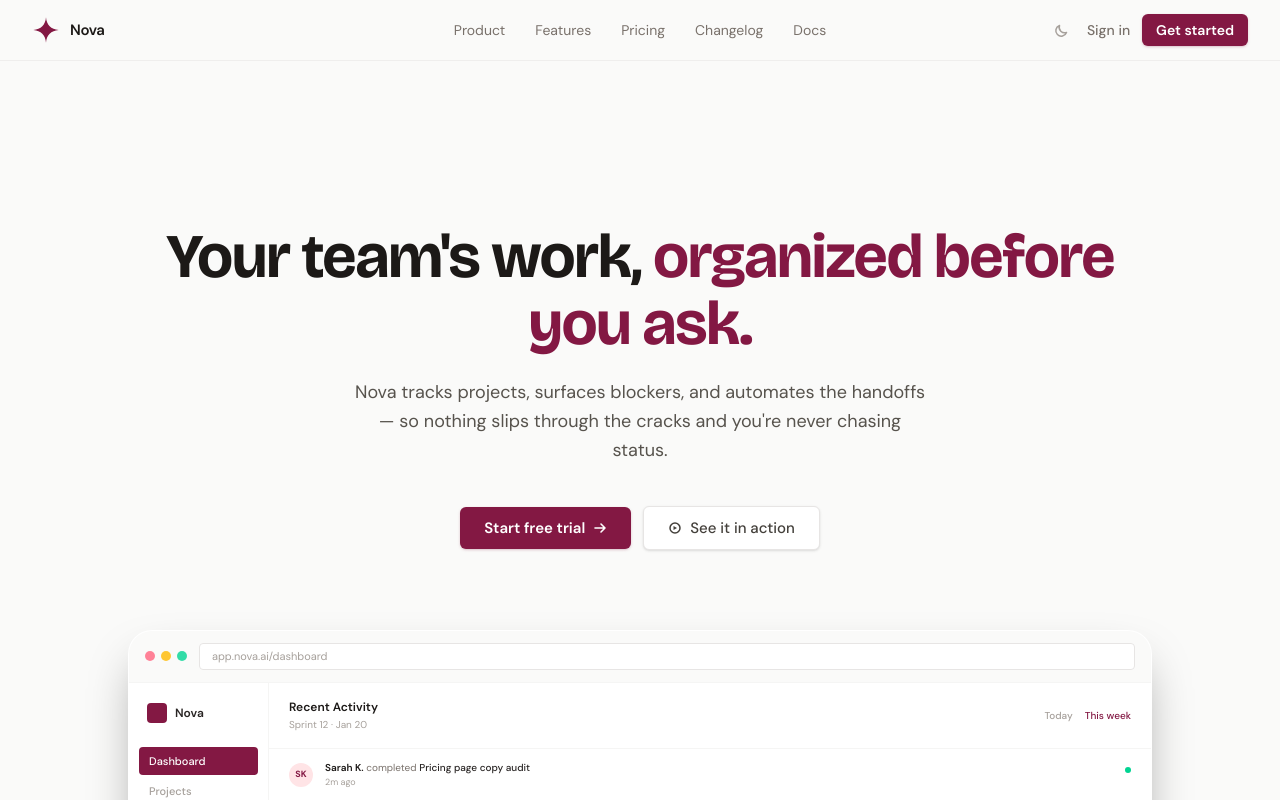
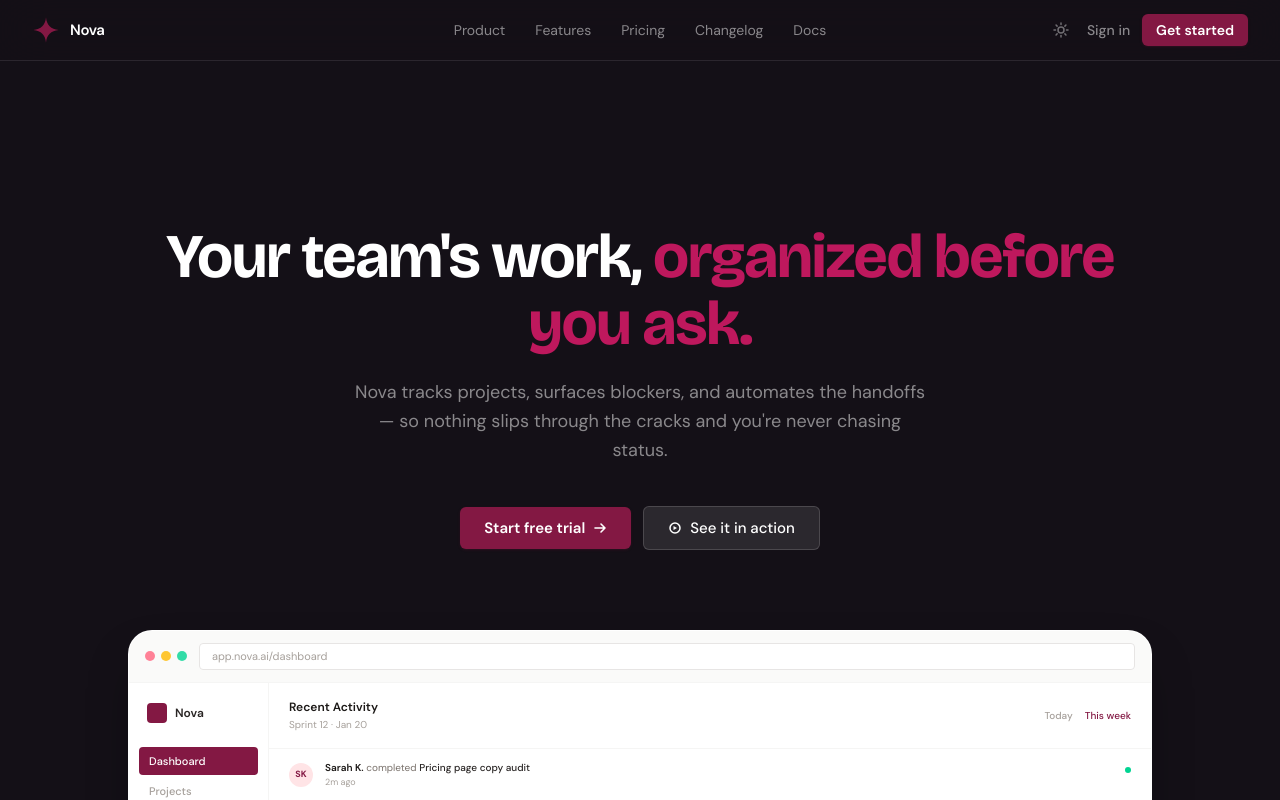
Before and after one commit to evelynrodriguezc/nova, a React (Vite) app in the folder nova/: page / in a window 1280 px wide. Shown: the top 800 px of the page. Built offline with nearby package versions, Linux system fonts and the light colour scheme.

Commit message:
setting dark mode as default

```diff
--- a/nova/src/ThemeContext.jsx
+++ b/nova/src/ThemeContext.jsx
@@ -3,7 +3,7 @@ import { createContext, useContext, useState } from 'react'
 const ThemeContext = createContext()
 
 export function ThemeProvider({ children }) {
-  const [isDark, setIsDark] = useState(false)
+  const [isDark, setIsDark] = useState(true)
   return (
     <ThemeContext.Provider value={{ isDark, toggle: () => setIsDark(d => !d) }}>
       {children}
```
